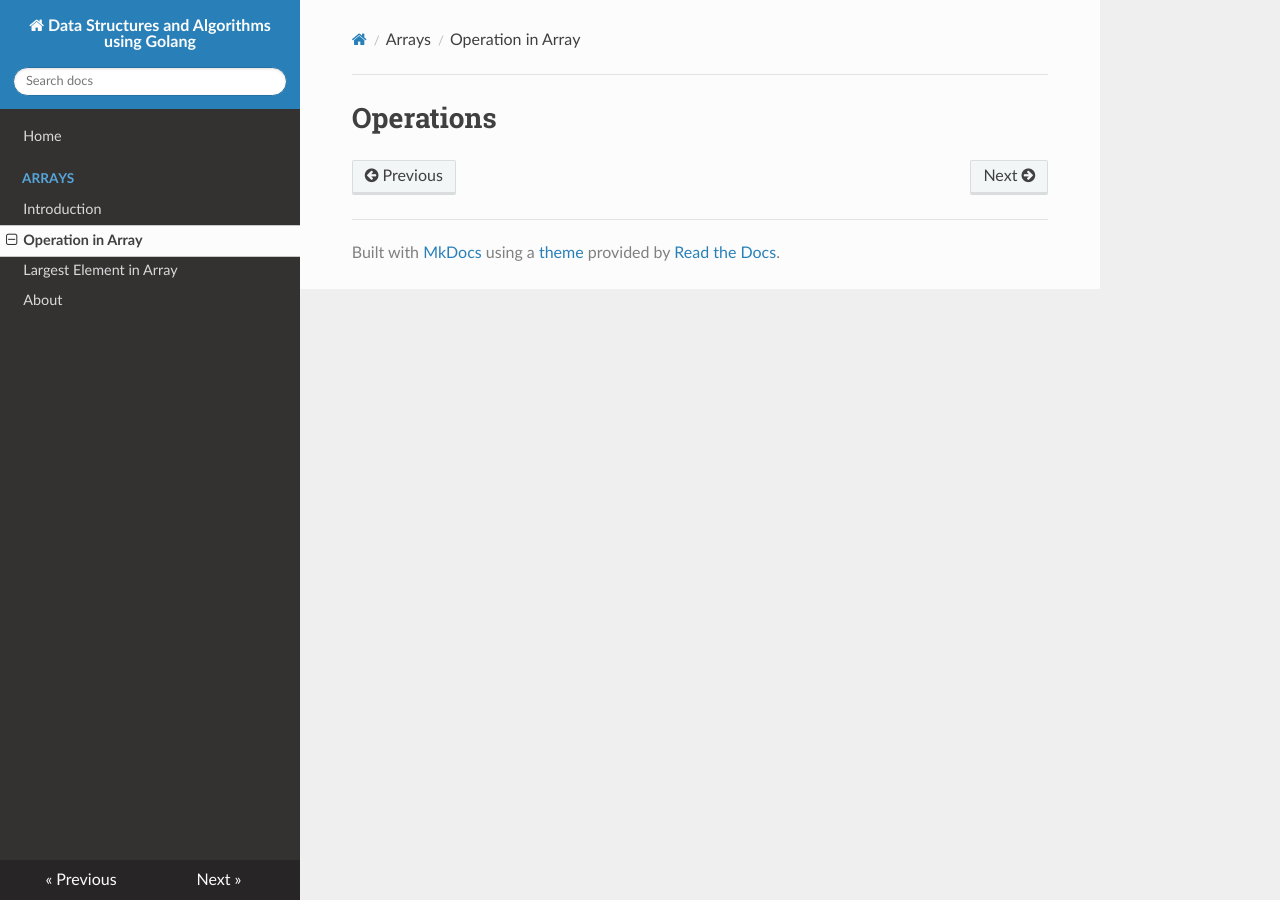
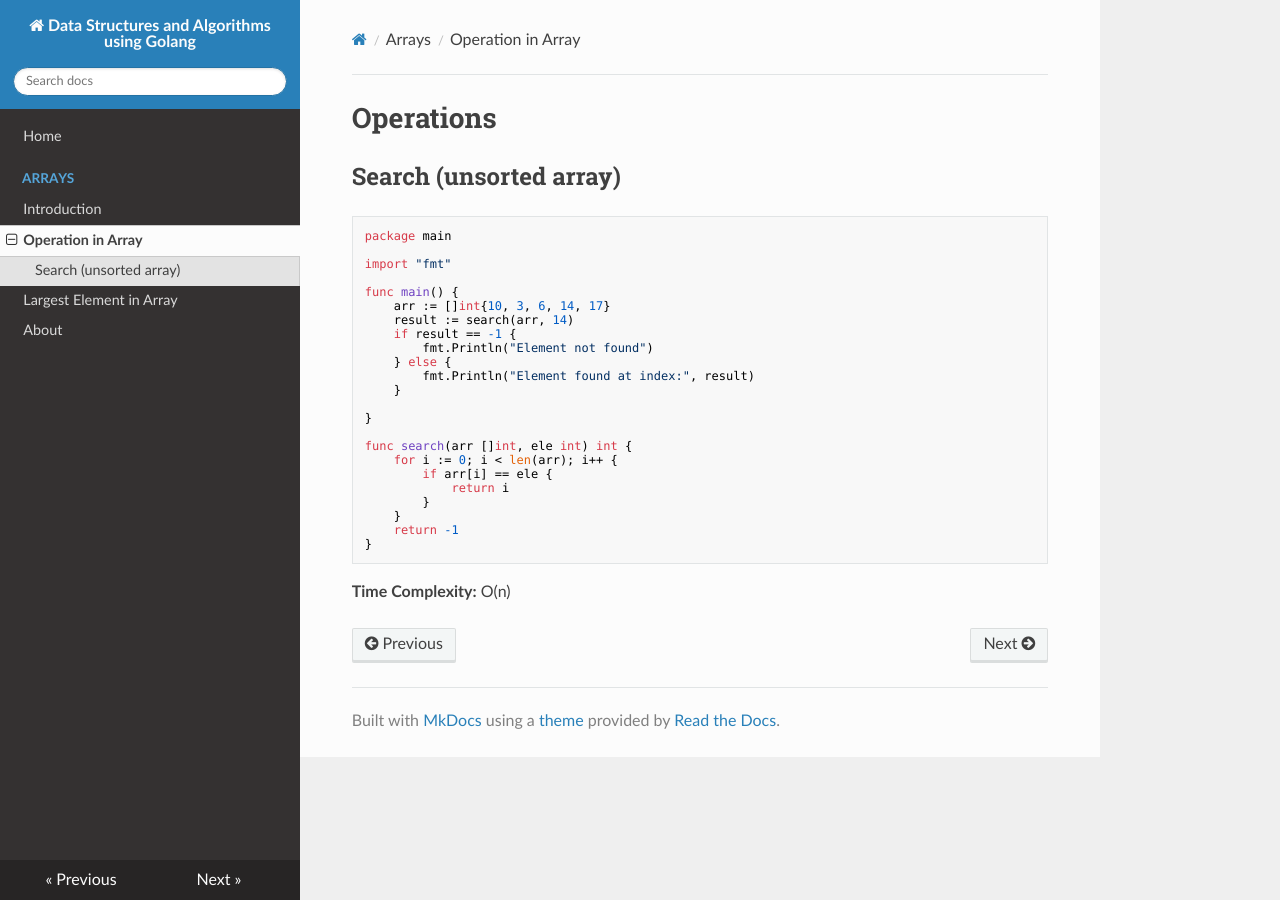
Before and after one commit to prithvipal/golang-dsa, an MkDocs documentation site: the page built from docs/array/operations.md, in a window 1280 px wide. Built offline with MkDocs 1.6.1, drawn with Linux system fonts in a browser that asks for light colours; nearby versions of some CDN libraries.

Commit message:
array search

````diff
--- a/docs/array/operations.md
+++ b/docs/array/operations.md
@@ -1 +1,31 @@
 # Operations
+
+## Search (unsorted array)
+
+```
+package main
+
+import "fmt"
+
+func main() {
+	arr := []int{10, 3, 6, 14, 17}
+	result := search(arr, 14)
+	if result == -1 {
+		fmt.Println("Element not found")
+	} else {
+		fmt.Println("Element found at index:", result)
+	}
+
+}
+
+func search(arr []int, ele int) int {
+	for i := 0; i < len(arr); i++ {
+		if arr[i] == ele {
+			return i
+		}
+	}
+	return -1
+}
+```
+
+**Time Complexity:** O(n)
````
Also changed, not shown: docs/array/intro.md (+6 -0 lines).
